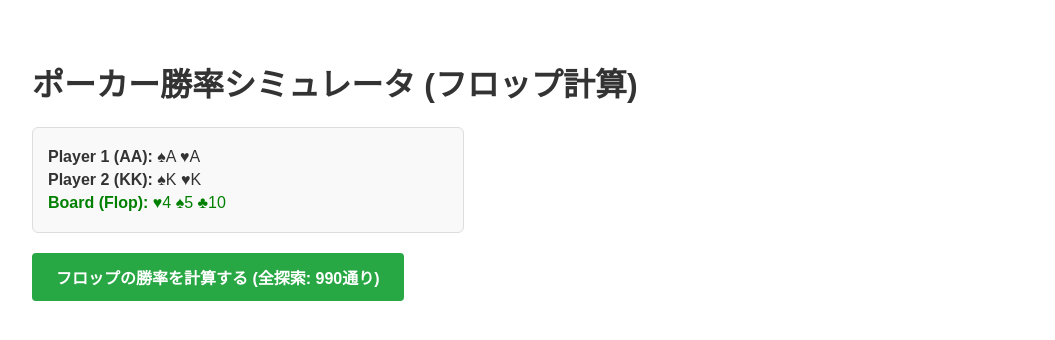
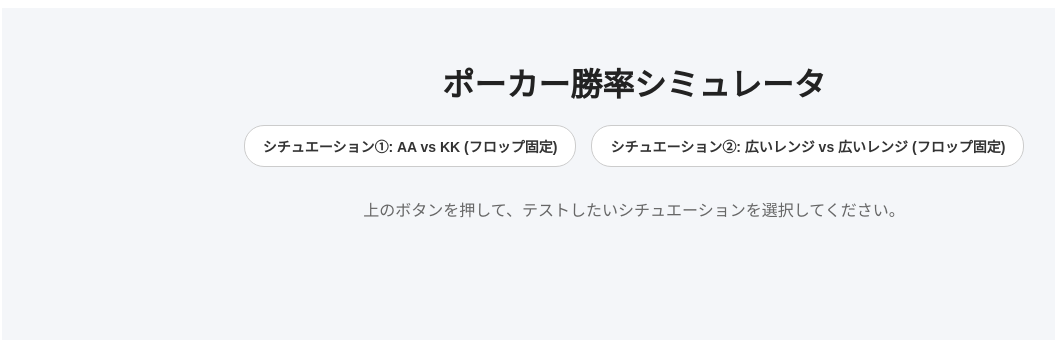
Before and after one commit to ZLSAGA/poker-tool-cabin, a React (Vite) app: page / in a window 1280 px wide. Shown: the top 340 px of the page, without its empty margins (6-1061 px from the left). Built offline with nearby package versions, Linux system fonts and the light colour scheme.

Commit message:
make card styles

```diff
--- a/package.json
+++ b/package.json
@@ -15,6 +15,7 @@
     "pokersolver": "^2.1.4",
     "react": "^18.3.1",
     "react-dom": "^18.3.1",
+    "react-playing-cards": "^0.6.3",
     "recharts": "^3.8.1"
   },
   "devDependencies": {
--- a/src/App.jsx
+++ b/src/App.jsx
@@ -1,94 +1,217 @@
+// src/App.jsx
 import { useState } from "react";
 import { calculateEquity } from "./utilities/simulator";
+import PlayingCard from "./components/PlayingCard"; // ← ステップ1で作った自作カードをインポート
+
+// レンジ文字列を具体的なコンボに展開するヘルパー関数
+function expandRange(rangeArray) {
+  const suits = ['h', 'd', 'c', 's'];
+  const combos = [];
+  rangeArray.forEach(pair => {
+    if (pair.length === 2) {
+      const r = pair[0];
+      for (let i = 0; i < suits.length; i++) {
+        for (let j = i + 1; j < suits.length; j++) {
+          combos.push([`${r}${suits[i]}`, `${r}${suits[j]}`]);
+        }
+      }
+    } else if (pair.endsWith('s')) {
+      const r1 = pair[0]; const r2 = pair[1];
+      suits.forEach(s => combos.push([`${r1}${s}`, `${r2}${s}`]));
+    } else if (pair.endsWith('o')) {
+      const r1 = pair[0]; const r2 = pair[1];
+      suits.forEach(s1 => {
+        suits.forEach(s2 => {
+          if (s1 !== s2) combos.push([`${r1}${s1}`, `${r2}${s2}`]);
+        });
+      });
+    }
+  });
+  return combos;
+}
 
 export default function App() {
-  // 計算結果と処理時間を保存するState
   const [result, setResult] = useState(null);
   const [time, setTime] = useState(null);
+  const [testMode, setTestMode] = useState("");
+  const [gameState, setGameState] = useState({
+    p1Name: "Player 1",
+    p2Name: "Player 2",
+    p1DisplayCards: [], // 画面表示用のカード
+    p2DisplayCards: [],
+    board: []
+  });
 
+  // 広いレンジの定義
+  const broadRangeP1 = ["AA", "KK", "QQ", "JJ", "TT", "99", "88", "AKs", "AQs", "AJs", "ATs", "KQs", "AKo", "AQo"];
+  const broadRangeP2 = ["77", "66", "55", "AQs", "AJs", "ATs", "KQs", "KJs", "QJs", "JTs", "T9s", "98s", "AQo"];
+
+  // 【モード1】前回成功した「ハンド vs ハンド (フロップあり)」
+  const setupHandVsHandFlop = () => {
+    setResult(null);
+    setTestMode("exact"); // 全探索モード
+    setGameState({
+      p1Name: "Player 1 (AA)",
+      p2Name: "Player 2 (KK)",
+      p1DisplayCards: ["As", "Ah"],
+      p2DisplayCards: ["Ks", "Kh"],
+      board: ["4h", "5s", "Tc"],
+      p1Data: { hand: ["As", "Ah"], isRange: false },
+      p2Data: { hand: ["Ks", "Kh"], isRange: false }
+    });
+  };
+
+  // 【モード2】リクエストの「広いレンジ vs 広いレンジ (フロップあり)」
+  const setupBroadVsBroadFlop = () => {
+    setResult(null);
+    setTestMode("montecarlo"); // モンテカルロモード
+    setGameState({
+      p1Name: "Player 1 (広いレンジ: 15%)",
+      p2Name: "Player 2 (広いレンジ: 10%)",
+      p1DisplayCards: ["As", "Ac"], // レンジの代表としてAAを表示（裏向きカード画像にしても良い）
+      p2DisplayCards: ["Qc", "Jc"], // レンジの代表としてQJsを表示
+      board: ["Jc", "Tc", "9d"],    // ウェットなフロップボード
+      p1Data: { isRange: true, range: expandRange(broadRangeP1) },
+      p2Data: { isRange: true, range: expandRange(broadRangeP2) }
+    });
+  };
+
+  // 計算実行
   const runCalculation = () => {
-    // プレイヤー1: AA (スペード・ハート)
-    const p1 = { hand: ["As", "Ah"], isRange: false };
+    if (!gameState.p1Data) return;
 
-    // プレイヤー2: KK (スペード・ハート)
-    const p2 = { hand: ["Ks", "Kh"], isRange: false };
-
-    // ボード (フロップの3枚): 4h, 5s, 10c
-    // ※10は「10」ではなく「T」と書くルールなので "Tc" になります
-    const board = ["4h", "5s", "Tc"];
-
-    console.log("フロップの計算を開始します...");
     const startTime = performance.now();
-
-    // 勝率計算の実行（needCardsが2なので、自動的に2重ループの全探索が走ります）
-    const equity = calculateEquity(p1, p2, board);
-
+    const equity = calculateEquity(gameState.p1Data, gameState.p2Data, gameState.board);
     const endTime = performance.now();
-    console.log("計算完了！");
 
     setResult(equity);
     setTime(endTime - startTime);
   };
 
   return (
-    <div style={{ padding: "30px", fontFamily: "sans-serif", color: "#333" }}>
-      <h1>ポーカー勝率シミュレータ (フロップ計算)</h1>
+    <div style={{ padding: "30px", fontFamily: "sans-serif", backgroundColor: "#f4f6f9", minHeight: "100vh" }}>
+      <h1 style={{ textAlign: "center", color: "#222", marginBottom: "20px" }}>
+        ポーカー勝率シミュレータ
+      </h1>
 
-      <div style={{
-        marginBottom: "20px",
-        padding: "15px",
-        backgroundColor: "#f9f9f9",
-        borderRadius: "6px",
-        border: "1px solid #ddd",
-        maxWidth: "400px"
-      }}>
-        <p style={{ margin: "5px 0" }}><strong>Player 1 (AA):</strong> ♠A ♥A</p>
-        <p style={{ margin: "5px 0" }}><strong>Player 2 (KK):</strong> ♠K ♥K</p>
-        <p style={{ margin: "5px 0", color: "green" }}><strong>Board (Flop):</strong> ♥4 ♠5 ♣10</p>
+      {/* テストシチュエーションの切り替えボタン */}
+      <div style={{ display: "flex", justifyContent: "center", gap: "15px", marginBottom: "30px" }}>
+        <button onClick={setupHandVsHandFlop} style={modeBtnStyle(gameState.p1Name.includes("AA"))}>
+          シチュエーション①: AA vs KK (フロップ固定)
+        </button>
+        <button onClick={setupBroadVsBroadFlop} style={modeBtnStyle(gameState.p1Name.includes("広い"))}>
+          シチュエーション②: 広いレンジ vs 広いレンジ (フロップ固定)
+        </button>
       </div>
 
-      <button
-        onClick={runCalculation}
-        style={{
-          padding: "12px 24px",
-          fontSize: "16px",
-          cursor: "pointer",
-          backgroundColor: "#28a745",
-          color: "white",
-          border: "none",
-          borderRadius: "4px",
-          fontWeight: "bold"
-        }}
-      >
-        フロップの勝率を計算する (全探索: 990通り)
-      </button>
+      {gameState.p1Data ? (
+        <>
+          {/* ポーカーテーブル */}
+          <div style={{
+            backgroundColor: "#155724",
+            padding: "30px",
+            borderRadius: "15px",
+            maxWidth: "650px",
+            margin: "0 auto 30px auto",
+            boxShadow: "0 10px 20px rgba(0,0,0,0.3)",
+            color: "white"
+          }}>
 
-      {/* 結果の表示 */}
-      {result && (
-        <div style={{
-          marginTop: "30px",
-          padding: "20px",
-          border: "2px solid #28a745",
-          borderRadius: "8px",
-          maxWidth: "400px",
-          backgroundColor: "#fff"
-        }}>
-          <h2 style={{ marginTop: 0, fontSize: "18px" }}>計算結果</h2>
-          <p style={{ fontSize: "20px", color: "blue", margin: "10px 0" }}>
-            <strong>Player 1 (AA) 勝率:</strong> {result.p1Equity.toFixed(2)} %
-          </p>
-          <p style={{ fontSize: "20px", color: "red", margin: "10px 0" }}>
-            <strong>Player 2 (KK) 勝率:</strong> {result.p2Equity.toFixed(2)} %
-          </p>
-          <hr style={{ border: "0", borderTop: "1px solid #eee", margin: "15px 0" }} />
-          <p style={{ color: "#666", fontSize: "14px", margin: 0 }}>
-            処理時間: <strong>{time.toFixed(1)} ミリ秒</strong>
-          </p>
-          <p style={{ color: "#999", fontSize: "12px", marginTop: "5px" }}>
-            ※ターンとリバーに配られる残り2枚の全990通りをすべて計算しました。
-          </p>
-        </div>
+            {/* コミュニティボード */}
+            <div style={{ marginBottom: "35px", textAlign: "center" }}>
+              <h3 style={{ borderBottom: "2px solid rgba(255,255,255,0.15)", paddingBottom: "8px", color: "#ffc107", marginTop: 0 }}>
+                COMMUNITY BOARD
+              </h3>
+              <div style={{ display: "flex", justifyContent: "center", gap: "12px", marginTop: "15px" }}>
+                {gameState.board.map((card) => (
+                  <PlayingCard key={card} cardKey={card} />
+                ))}
+              </div>
+            </div>
+
+            {/* プレイヤーエリア */}
+            <div style={{ display: "flex", justifyContent: "space-between", gap: "20px" }}>
+
+              {/* Player 1 */}
+              <div style={{ textAlign: "center", backgroundColor: "rgba(0,0,0,0.25)", padding: "15px", borderRadius: "10px", width: "48%" }}>
+                <h4 style={{ margin: "0 0 12px 0", fontSize: "15px" }}>{gameState.p1Name}</h4>
+                <div style={{ display: "flex", justifyContent: "center", gap: "10px" }}>
+                  {gameState.p1DisplayCards.map((card) => (
+                    <PlayingCard key={card} cardKey={card} />
+                  ))}
+                </div>
+                {/* レンジ表示用補足 */}
+                {gameState.p1Data.isRange && <p style={{ fontSize: "11px", margin: "5px 0 0 0", color: "#ccc" }}>※全130コンボの範囲</p>}
+
+                {result && (
+                  <div style={{ marginTop: "15px", fontSize: "26px", fontWeight: "bold", color: "#66b0ff" }}>
+                    {result.p1Equity.toFixed(2)} %
+                  </div>
+                )}
+              </div>
+
+              {/* Player 2 */}
+              <div style={{ textAlign: "center", backgroundColor: "rgba(0,0,0,0.25)", padding: "15px", borderRadius: "10px", width: "48%" }}>
+                <h4 style={{ margin: "0 0 12px 0", fontSize: "15px" }}>{gameState.p2Name}</h4>
+                <div style={{ display: "flex", justifyContent: "center", gap: "10px" }}>
+                  {gameState.p2DisplayCards.map((card) => (
+                    <PlayingCard key={card} cardKey={card} />
+                  ))}
+                </div>
+                {gameState.p2Data.isRange && <p style={{ fontSize: "11px", margin: "5px 0 0 0", color: "#ccc" }}>※全104コンボの範囲</p>}
+
+                {result && (
+                  <div style={{ marginTop: "15px", fontSize: "26px", fontWeight: "bold", color: "#ff6b6b" }}>
+                    {result.p2Equity.toFixed(2)} %
+                  </div>
+                )}
+              </div>
+
+            </div>
+          </div>
+
+          {/* 計算ボタン */}
+          <div style={{ textAlign: "center" }}>
+            <button onClick={runCalculation} style={calcBtnStyle}>
+              このシチュエーションの勝率を計算する
+            </button>
+
+            {time !== null && (
+              <p style={{ color: "#666", marginTop: "18px", fontSize: "14px" }}>
+                計算手法: <strong>{testMode === "exact" ? "全探索" : "モンテカルロ法 (10万回)"}</strong> |
+                処理 time: <strong>{time.toFixed(1)} ミリ秒</strong>
+              </p>
+            )}
+          </div>
+        </>
+      ) : (
+        <p style={{ textAlign: "center", color: "#666" }}>上のボタンを押して、テストしたいシチュエーションを選択してください。</p>
       )}
     </div>
   );
 }
+
+// スタイリング用ヘルパー
+const modeBtnStyle = (isActive) => ({
+  padding: "10px 18px",
+  fontSize: "14px",
+  cursor: "pointer",
+  backgroundColor: isActive ? "#007bff" : "#fff",
+  color: isActive ? "white" : "#333",
+  border: "1px solid #ccc",
+  borderRadius: "20px",
+  fontWeight: "bold",
+  boxShadow: isActive ? "0 4px 6px rgba(0,123,255,0.2)" : "none"
+});
+
+const calcBtnStyle = {
+  padding: "14px 35px",
+  fontSize: "18px",
+  cursor: "pointer",
+  backgroundColor: "#28a745",
+  color: "white",
+  border: "none",
+  borderRadius: "6px",
+  fontWeight: "bold",
+  boxShadow: "0 4px 10px rgba(40,167,69,0.3)"
+};
--- /dev/null
+++ b/src/components/PlayingCard.jsx
@@ -0,0 +1,97 @@
+// src/components/PlayingCard.jsx
+import React from "react";
+
+/**
+ * ポーカーカードをCSSで再現したコンポーネント（位置修正版）
+ */
+export default function PlayingCard({ cardKey }) {
+  if (!cardKey) return null;
+
+  const rankInput = cardKey[0];
+  const suitInput = cardKey[1];
+  const rank = rankInput === "T" ? "10" : rankInput;
+
+  let suitSymbol = "";
+  let color = "#212529";
+
+  switch (suitInput) {
+    case "h":
+      suitSymbol = "♥";
+      color = "#dc3545"; // 赤
+      break;
+    case "d":
+      suitSymbol = "♦";
+      color = "#dc3545"; // 赤
+      break;
+    case "c":
+      suitSymbol = "♣";
+      color = "#198754"; // 緑（お好みで黒 "#212529" にしてもOK）
+      break;
+    case "s":
+      suitSymbol = "♠";
+      color = "#212529"; // 黒
+      break;
+    default:
+      break;
+  }
+
+  return (
+    <div style={{
+      width: "75px",
+      height: "110px",
+      backgroundColor: "white",
+      borderRadius: "8px",
+      boxShadow: "0 5px 12px rgba(0,0,0,0.3)",
+      position: "relative", // ▼ 四隅にパーツを絶対配置するための基準点
+      boxSizing: "border-box",
+      fontFamily: "-apple-system, BlinkMacSystemFont, 'Segoe UI', Roboto, sans-serif",
+      fontWeight: "bold",
+      color: color,
+      userSelect: "none",
+      border: "1px solid #ccc"
+    }}>
+      {/* 1. 左上の数字とマーク */}
+      <div style={{
+        position: "absolute",
+        top: "6px",
+        left: "8px",
+        display: "flex",
+        flexDirection: "column",
+        alignItems: "center",
+        lineHeight: "1.0",
+        fontSize: "16px"
+      }}>
+        <span>{rank}</span>
+        <span style={{ fontSize: "12px", marginTop: "1px" }}>{suitSymbol}</span>
+      </div>
+
+      {/* 2. 中央の大きなシンボルマーク */}
+      <div style={{
+        position: "absolute",
+        top: "50%",
+        left: "50%",
+        transform: "translate(-50%, -50%)", // 完全に真ん中へ配置
+        fontSize: "28px",
+        lineHeight: "1"
+      }}>
+        {suitSymbol}
+      </div>
+
+      {/* 3. 右下の逆向きの数字とマーク */}
+      <div style={{
+        position: "absolute",
+        bottom: "6px",
+        right: "8px",
+        display: "flex",
+        flexDirection: "column",
+        alignItems: "center",
+        lineHeight: "1.0",
+        fontSize: "16px",
+        transform: "rotate(180deg)" // 180度ひっくり返す
+      }}>
+        <span>{rank}</span>
+        <span style={{ fontSize: "12px", marginTop: "1px" }}>{suitSymbol}</span>
+      </div>
+    </div>
+  );
+}
```
Also changed, not shown: 1 other file (tests, documents, lock files or other folders).
